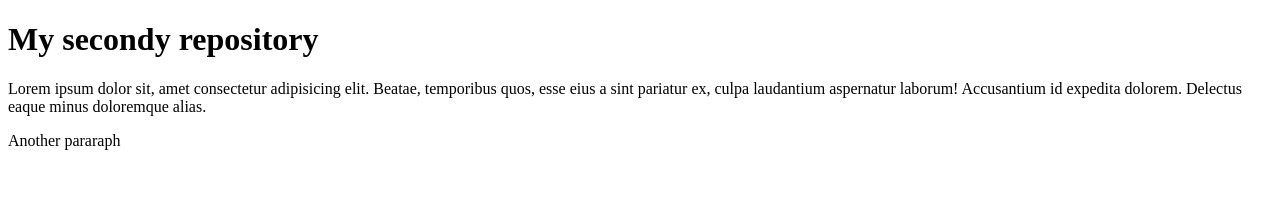
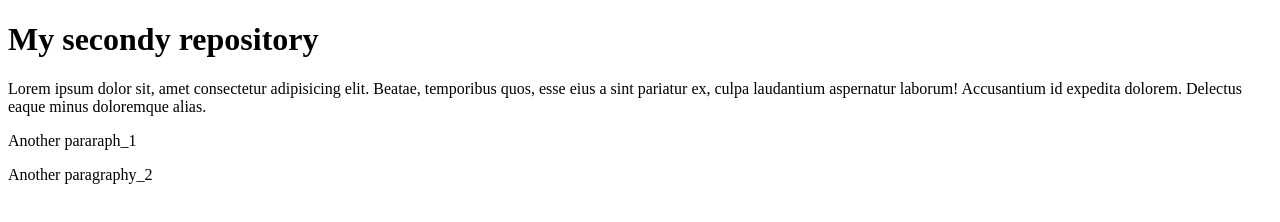
Before and after one commit to marcuspadilhha/Second-Repository, a plain HTML site: page site-example/index.html in a window 1280 px wide. Drawn offline with Linux system fonts and the light colour scheme.

Commit message:
Another Paragraphy

```diff
--- a/site-example/index.html
+++ b/site-example/index.html
@@ -8,6 +8,7 @@
 <body>
     <h1>My secondy repository</h1>
     <p>Lorem ipsum dolor sit, amet consectetur adipisicing elit. Beatae, temporibus quos, esse eius a sint pariatur ex, culpa laudantium aspernatur laborum! Accusantium id expedita dolorem. Delectus eaque minus doloremque alias.</p>
-    <p>Another pararaph</p>
+    <p>Another pararaph_1</p>
+    <p>Another paragraphy_2</p>
 </body>
 </html>
```
